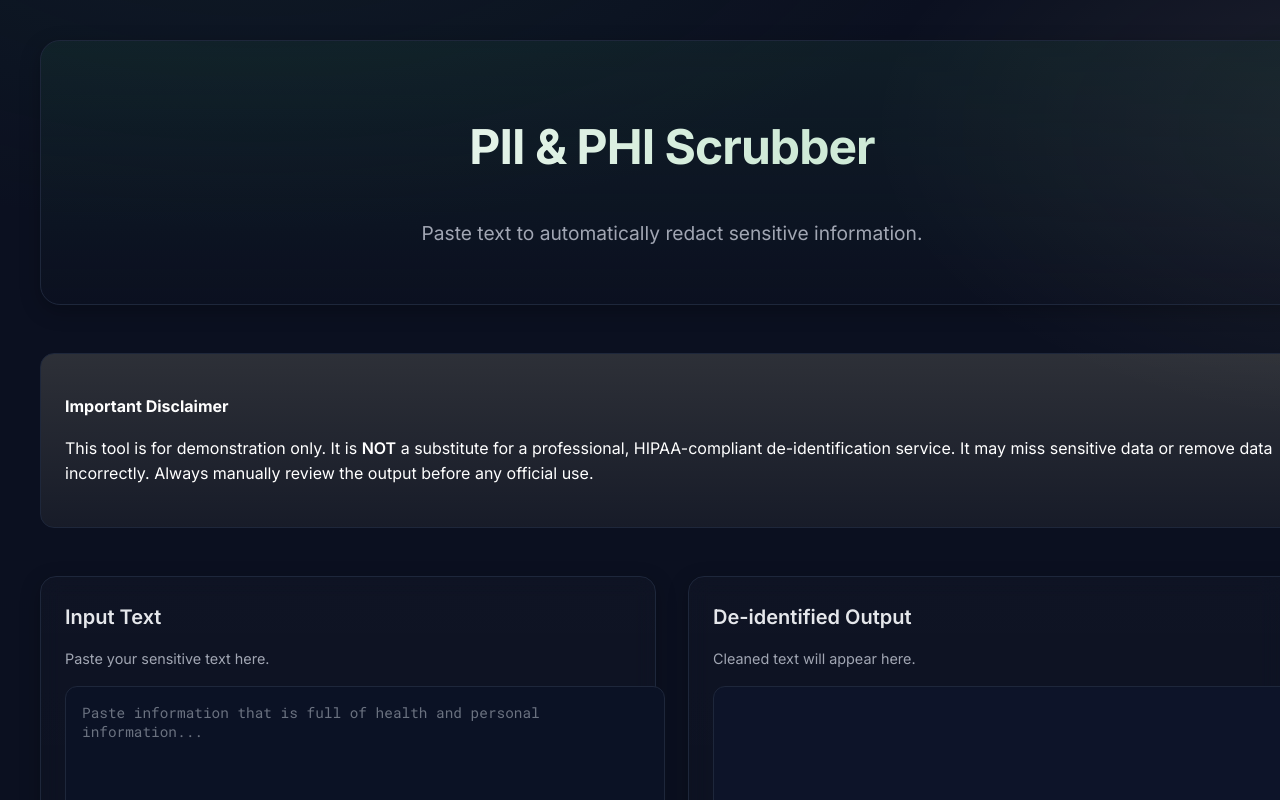
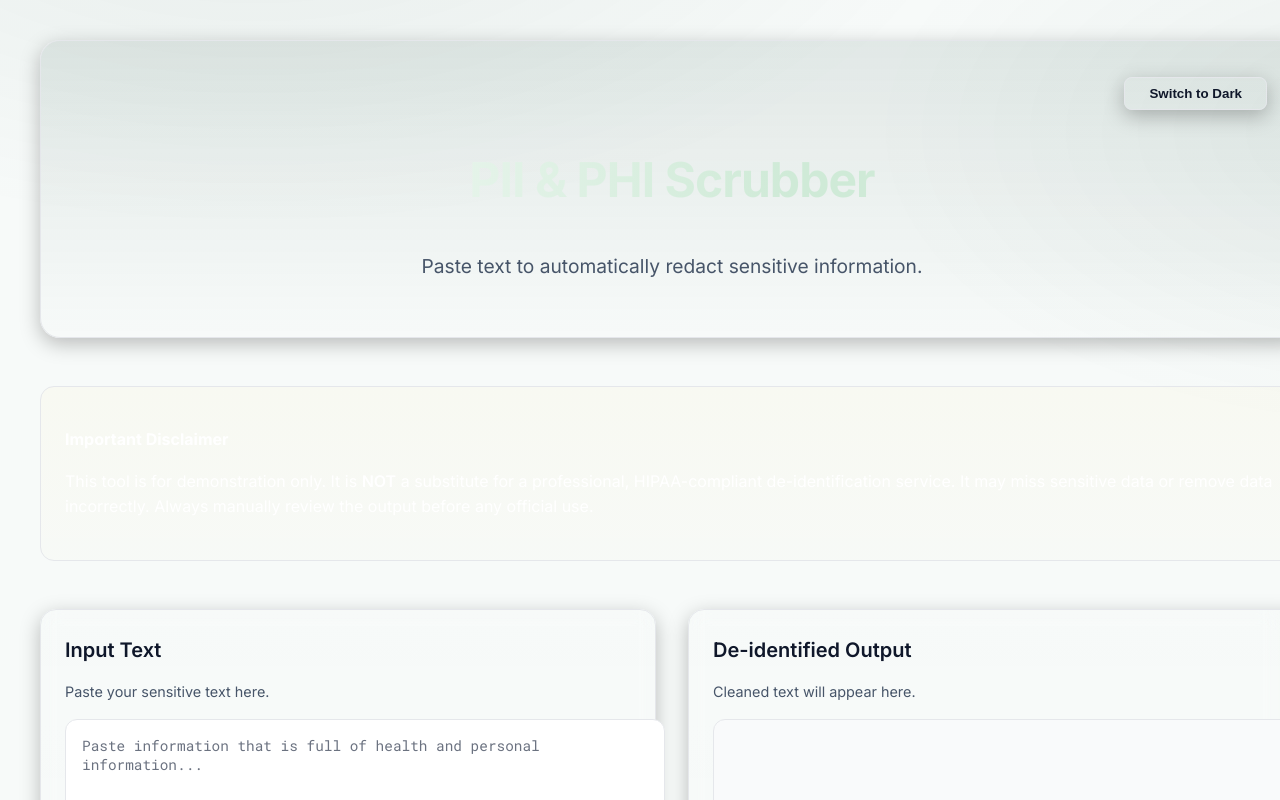
Before and after one commit to robdspain/FERP-Scrubber, a website: page public/index.html in a window 1280 px wide. Shown: the top 800 px of the page. Drawn offline with Linux system fonts and the light colour scheme.

Commit message:
Theme: add light mode with Behavior School palette + toggle with persistence

```diff
--- a/css/atomic.css
+++ b/css/atomic.css
@@ -39,6 +39,21 @@
     --shadow-1: 0 6px 20px rgba(0, 0, 0, 0.25);
     --shadow-2: 0 10px 30px rgba(0, 0, 0, 0.35);
     --ring: 0 0 0 3px rgba(31, 77, 63, 0.35);
+
+    /* Surfaces (dark default) */
+    --surface-0: var(--color-background);
+    --surface-1: #0b1225;
+    --surface-2: #0f1528;
+    --surface-canvas: #0b1225;
+    --input-bg: #0b1225;
+    --output-bg: #0d1429;
+    --toast-bg: #0b1225;
+    --toast-fg: var(--color-foreground);
+
+    /* Buttons (dark default) */
+    --button-secondary-bg: #1b2236;
+    --button-secondary-hover: #232c45;
+    --button-secondary-fg: var(--color-foreground);
 }
 
 /* Global Styles */
@@ -51,6 +66,35 @@ body {
     color: var(--color-foreground);
     -webkit-font-smoothing: antialiased;
     -moz-osx-font-smoothing: grayscale;
+}
+
+/* Light theme overrides */
+:root[data-theme="light"] {
+    --color-background: #f7faf9;
+    --color-background-elev: #ffffff;
+    --color-foreground: #0f172a;
+    --color-muted-foreground: #475569;
+    --color-card-background: #ffffff;
+    --color-border: #e5e7eb;
+
+    --surface-0: var(--color-background);
+    --surface-1: #ffffff;
+    --surface-2: #f8fafc;
+    --surface-canvas: #ffffff;
+    --input-bg: #ffffff;
+    --output-bg: #f9fafb;
+    --toast-bg: #0f1528;
+    --toast-fg: #ffffff;
+
+    --button-secondary-bg: #eef2f7;
+    --button-secondary-hover: #e2e8f0;
+    --button-secondary-fg: #0f172a;
+}
+
+:root[data-theme="light"] body {
+    background: radial-gradient(1200px 600px at 20% -10%, rgba(31,77,63,0.08), transparent 60%),
+                radial-gradient(900px 500px at 110% 10%, rgba(31,77,63,0.06), transparent 60%),
+                var(--color-background);
 }
 
 .container {
@@ -94,13 +138,13 @@ body {
 }
 
 .button--secondary {
-    background-color: #1b2236;
-    color: var(--color-foreground);
+    background-color: var(--button-secondary-bg);
+    color: var(--button-secondary-fg);
     border: 1px solid var(--color-border);
 }
 
 .button--secondary:hover {
-    background-color: #232c45;
+    background-color: var(--button-secondary-hover);
     transform: translateY(-1px);
 }
 
@@ -177,7 +221,7 @@ body {
     height: 24rem;
     padding: var(--spacing-md);
     border: 1px solid var(--color-border);
-    background: #0b1225;
+    background: var(--input-bg);
     color: var(--color-foreground);
     border-radius: 12px;
     font-family: var(--font-mono);
@@ -187,7 +231,7 @@ body {
 }
 
 .io-card__textarea--output {
-    background-color: #0d1429;
+    background-color: var(--output-bg);
 }
 
 .io-card__textarea::placeholder { color: #6b7280; }
@@ -209,7 +253,7 @@ body {
 }
 
 .gemini-result__content {
-    background-color: #0b1225;
+    background-color: var(--surface-1);
     padding: var(--spacing-md);
     border-radius: 12px;
     border: 1px solid var(--color-border);
@@ -221,8 +265,8 @@ body {
     position: fixed;
     bottom: var(--spacing-lg);
     right: var(--spacing-lg);
-    background-color: #0b1225;
-    color: var(--color-foreground);
+    background-color: var(--toast-bg);
+    color: var(--toast-fg);
     padding: var(--spacing-sm) var(--spacing-md);
     border-radius: 10px;
     box-shadow: var(--shadow-2);
@@ -240,7 +284,7 @@ body {
 }
 
 /* Organisms */
- .header {
+.header {
     text-align: center;
     margin-bottom: var(--spacing-xxl);
     background: linear-gradient(180deg, rgba(31,77,63,0.22), rgba(10,16,32,0));
@@ -265,6 +309,10 @@ body {
     font-size: 1.2rem;
     color: var(--color-muted-foreground);
     margin-top: var(--spacing-sm);
+}
+
+:root[data-theme="light"] .header {
+    background: linear-gradient(180deg, rgba(31,77,63,0.10), rgba(255,255,255,0));
 }
 
  .disclaimer {
@@ -310,7 +358,7 @@ body {
     height: 16rem;
     border: 1px solid var(--color-border);
     border-radius: 12px;
-    background: #0b1225;
+    background: var(--surface-canvas);
     box-shadow: var(--shadow-1);
 }
 
--- a/public/index.html
+++ b/public/index.html
@@ -14,6 +14,9 @@
     <div class="container">
 
         <header class="header">
+            <div class="header__actions" style="display:flex; justify-content:flex-end; gap: var(--spacing-md);">
+                <button id="themeToggle" class="button button--tertiary" aria-pressed="false" aria-label="Toggle theme">Switch to Light</button>
+            </div>
             <h1 class="header__title">PII & PHI Scrubber</h1>
             <p class="header__subtitle">Paste text to automatically redact sensitive information.</p>
         </header>
@@ -84,6 +87,33 @@
 
     <script>
         document.addEventListener('DOMContentLoaded', () => {
+            // Theme handling
+            const root = document.documentElement;
+            const themeToggle = document.getElementById('themeToggle');
+            const getPreferredTheme = () => {
+                const saved = localStorage.getItem('theme');
+                if (saved === 'light' || saved === 'dark') return saved;
+                return window.matchMedia && window.matchMedia('(prefers-color-scheme: dark)').matches ? 'dark' : 'light';
+            };
+            const applyTheme = (theme) => {
+                if (theme === 'light') {
+                    root.setAttribute('data-theme', 'light');
+                    if (themeToggle) { themeToggle.textContent = 'Switch to Dark'; themeToggle.setAttribute('aria-pressed', 'true'); }
+                } else {
+                    root.removeAttribute('data-theme');
+                    if (themeToggle) { themeToggle.textContent = 'Switch to Light'; themeToggle.setAttribute('aria-pressed', 'false'); }
+                }
+            };
+            let currentTheme = getPreferredTheme();
+            applyTheme(currentTheme);
+            if (themeToggle) {
+                themeToggle.addEventListener('click', () => {
+                    currentTheme = currentTheme === 'light' ? 'dark' : 'light';
+                    localStorage.setItem('theme', currentTheme);
+                    applyTheme(currentTheme);
+                });
+            }
+
             const inputText = document.getElementById('inputText');
             const outputText = document.getElementById('outputText');
             const deidentifyButton = document.getElementById('deidentifyButton');
```
